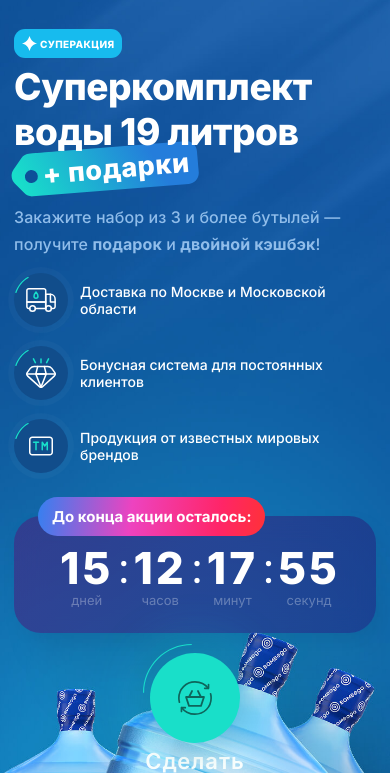
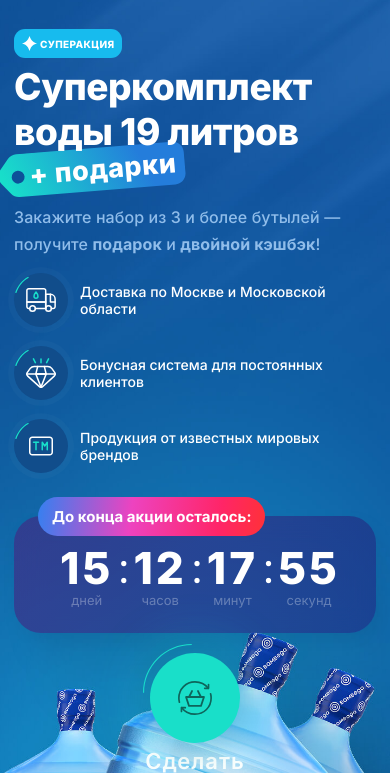
Before and after one commit to ministrov/vamvoda-landing-clone, a website built with Vite: page index.html in a window 390 px wide. Shown: the part 71-844 px from the top of the page. Built offline with nearby package versions, Linux system fonts and the light colour scheme.

Commit message:
fix: fixing a promo label block

```diff
--- a/src/style.css
+++ b/src/style.css
@@ -421,9 +421,9 @@ textarea {
 
 .promo__label {
   position: absolute;
-  top: 172px;
+  z-index: -1;
+  bottom: -66px;
   left: -6px;
-  z-index: -1;
   transform: rotate(-4.867deg);
 }
 
@@ -2724,8 +2724,7 @@ textarea {
   }
 
   .promo__label {
-    top: 89px;
-    max-height: 60px;
+    bottom: -37px;
   }
 
   .label__icon {
@@ -3678,10 +3677,6 @@ textarea {
     max-width: 100%;
   }
 
-  .promo__label {
-    top: 45px;
-  }
-
   .hero__timer {
     margin-top: 0;
   }
```
